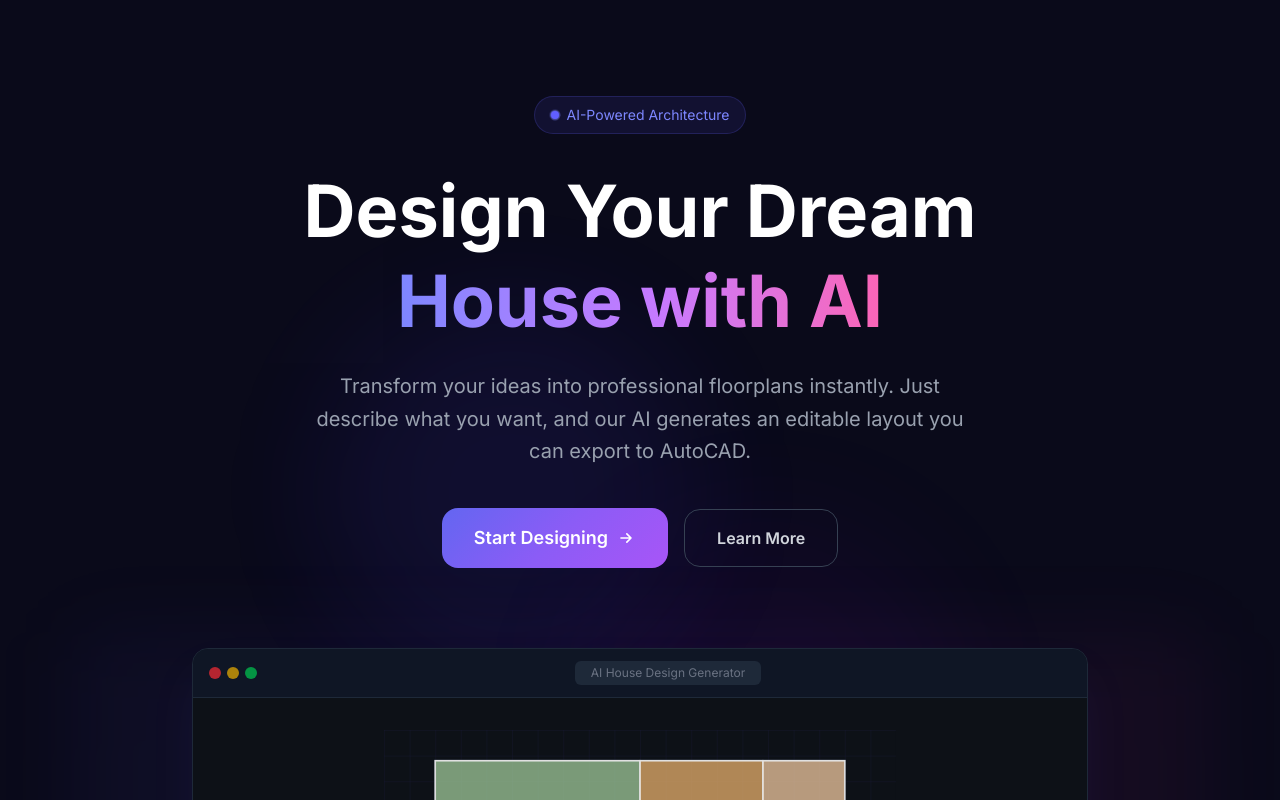
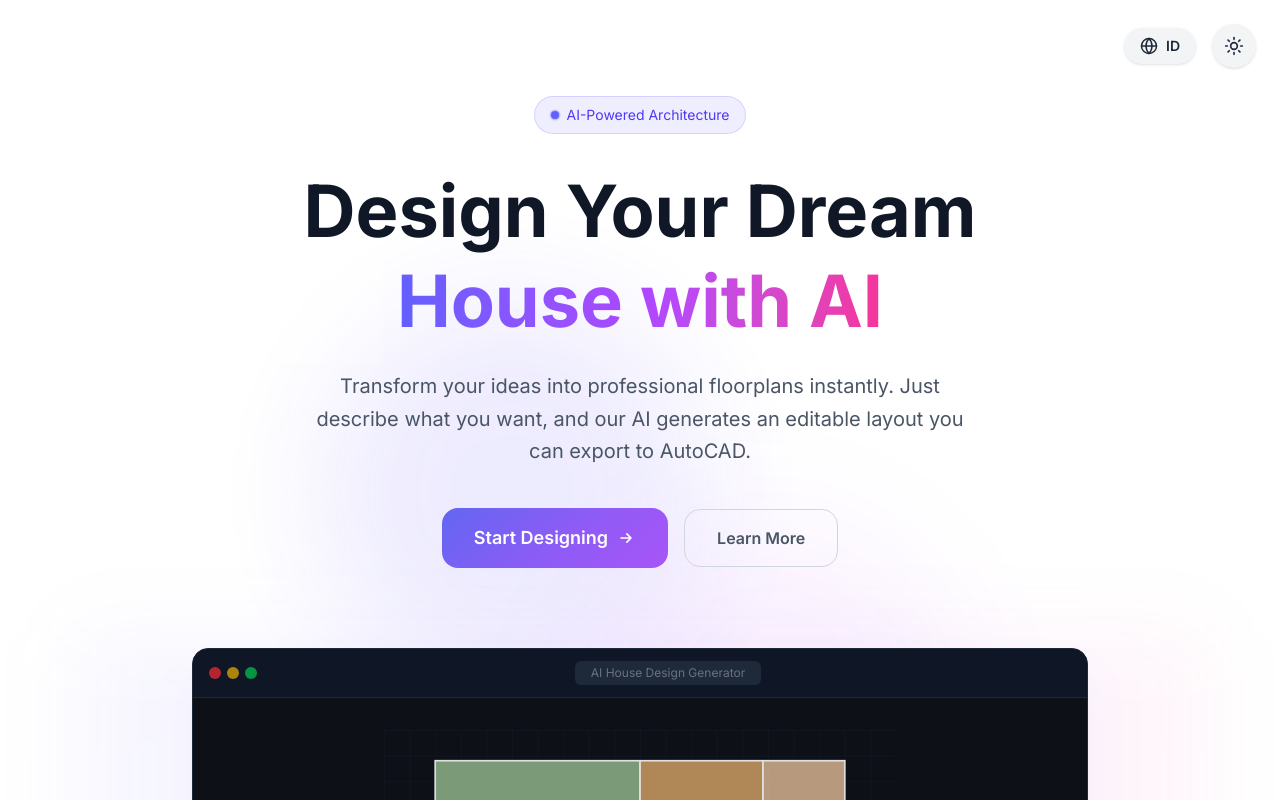
Before and after one commit to KangBasrengg/AI-House-Design-Generator, a Next.js app: page / in a window 1280 px wide. Shown: the top 800 px of the page. Built offline with nearby package versions, Linux system fonts and the light colour scheme.

Commit message:
feat: add translation and theme toggles

```diff
--- a/package.json
+++ b/package.json
@@ -14,7 +14,9 @@
     "framer-motion": "^12.39.0",
     "html-to-image": "^1.11.13",
     "konva": "^10.3.0",
+    "lucide-react": "^1.16.0",
     "next": "16.2.6",
+    "next-themes": "^0.4.6",
     "react": "19.2.4",
     "react-dom": "19.2.4",
     "react-konva": "^19.2.4",
--- a/src/app/layout.tsx
+++ b/src/app/layout.tsx
@@ -1,5 +1,6 @@
 import type { Metadata } from 'next';
 import { Inter } from 'next/font/google';
+import { ThemeProvider } from 'next-themes';
 import './globals.css';
 
 const inter = Inter({ subsets: ['latin'], variable: '--font-inter' });
@@ -15,9 +16,11 @@ export const metadata: Metadata = {
 
 export default function RootLayout({ children }: { children: React.ReactNode }) {
   return (
-    <html lang="en" className="dark">
-      <body className={`${inter.variable} font-sans antialiased bg-[#0a0a1a] text-white`}>
-        {children}
+    <html lang="en" suppressHydrationWarning>
+      <body className={`${inter.variable} font-sans antialiased min-h-screen bg-white dark:bg-[#0a0a1a] text-gray-900 dark:text-white transition-colors duration-300`}>
+        <ThemeProvider attribute="class" defaultTheme="dark" enableSystem>
+          {children}
+        </ThemeProvider>
       </body>
     </html>
   );
--- a/src/components/landing/LandingHero.tsx
+++ b/src/components/landing/LandingHero.tsx
@@ -2,6 +2,9 @@
 
 import { motion } from 'framer-motion';
 import Link from 'next/link';
+import Navbar from '../ui/Navbar';
+import { useAppStore } from '@/store/useAppStore';
+import { translations } from '@/lib/i18n/translations';
 
 const features = [
   {
@@ -44,8 +47,12 @@ const steps = [
 ];
 
 export default function LandingHero() {
+  const { lang } = useAppStore();
+  const t = translations[lang] || translations['en'];
+
   return (
-    <div className="relative bg-[#0a0a1a]">
+    <div className="relative bg-white dark:bg-[#0a0a1a] transition-colors duration-300">
+      <Navbar />
       {/* Hero Section */}
       <section className="relative overflow-hidden">
         {/* Animated background */}
@@ -65,25 +72,24 @@ export default function LandingHero() {
             animate={{ opacity: 1, y: 0 }}
             transition={{ duration: 0.8 }}
           >
-            <div className="inline-flex items-center gap-2 px-4 py-2 rounded-full bg-indigo-500/10 border border-indigo-500/20 text-indigo-400 text-sm mb-8">
+            <div className="inline-flex items-center gap-2 px-4 py-2 rounded-full bg-indigo-500/10 border border-indigo-500/20 text-indigo-600 dark:text-indigo-400 text-sm mb-8">
               <span className="relative flex h-2 w-2">
                 <span className="animate-ping absolute inline-flex h-full w-full rounded-full bg-indigo-400 opacity-75" />
                 <span className="relative inline-flex rounded-full h-2 w-2 bg-indigo-500" />
               </span>
-              AI-Powered Architecture
+              {t.heroBadge}
             </div>
 
-            <h1 className="text-5xl md:text-7xl font-bold text-white mb-6 leading-tight">
-              Design Your Dream
+            <h1 className="text-5xl md:text-7xl font-bold text-gray-900 dark:text-white mb-6 leading-tight">
+              {t.heroTitle1}
               <br />
-              <span className="bg-gradient-to-r from-indigo-400 via-purple-400 to-pink-400 bg-clip-text text-transparent">
-                House with AI
+              <span className="bg-gradient-to-r from-indigo-500 via-purple-500 to-pink-500 dark:from-indigo-400 dark:via-purple-400 dark:to-pink-400 bg-clip-text text-transparent">
+                {t.heroTitle2}
               </span>
             </h1>
 
-            <p className="text-lg md:text-xl text-gray-400 max-w-2xl mx-auto mb-10 leading-relaxed">
-              Transform your ideas into professional floorplans instantly. Just describe what you want,
-              and our AI generates an editable layout you can export to AutoCAD.
+            <p className="text-lg md:text-xl text-gray-600 dark:text-gray-400 max-w-2xl mx-auto mb-10 leading-relaxed">
+              {t.heroSubtitle}
             </p>
 
             <div className="flex flex-col sm:flex-row items-center justify-center gap-4 mb-20">
@@ -97,7 +103,7 @@ export default function LandingHero() {
                 >
                   <span className="absolute inset-0 bg-white/10 opacity-0 group-hover:opacity-100 transition-opacity" />
                   <span className="relative flex items-center gap-2">
-                    Start Designing
+                    {t.btnStart}
                     <svg className="w-5 h-5" fill="none" stroke="currentColor" viewBox="0 0 24 24">
                       <path strokeLinecap="round" strokeLinejoin="round" strokeWidth={2} d="M13 7l5 5m0 0l-5 5m5-5H6" />
                     </svg>
@@ -106,9 +112,9 @@ export default function LandingHero() {
               </Link>
               <a
                 href="#features"
-                className="px-8 py-4 rounded-2xl font-semibold text-gray-300 border border-gray-700 hover:border-gray-600 hover:text-white transition-colors"
+                className="px-8 py-4 rounded-2xl font-semibold text-gray-600 dark:text-gray-300 border border-gray-300 dark:border-gray-700 hover:border-gray-400 dark:hover:border-gray-600 hover:text-gray-900 dark:hover:text-white transition-colors"
               >
-                Learn More
+                {t.btnLearnMore}
               </a>
             </div>
           </motion.div>
--- /dev/null
+++ b/src/components/ui/Navbar.tsx
@@ -0,0 +1,36 @@
+'use client';
+
+import { useTheme } from 'next-themes';
+import { useAppStore } from '@/store/useAppStore';
+import { Moon, Sun, Globe } from 'lucide-react';
+import { useEffect, useState } from 'react';
+
+export default function Navbar() {
+  const { theme, setTheme } = useTheme();
+  const { lang, setLang } = useAppStore();
+  const [mounted, setMounted] = useState(false);
+
+  useEffect(() => setMounted(true), []);
+
+  if (!mounted) return null;
+
+  return (
+    <nav className="absolute top-0 right-0 p-6 z-50 flex items-center gap-4">
+      <button
+        onClick={() => setLang(lang === 'en' ? 'id' : 'en')}
+        className="flex items-center gap-2 px-4 py-2 rounded-full bg-gray-100 dark:bg-gray-800 text-gray-800 dark:text-gray-200 hover:bg-gray-200 dark:hover:bg-gray-700 transition-colors shadow-sm"
+      >
+        <Globe size={18} />
+        <span className="font-semibold text-sm">{lang === 'en' ? 'ID' : 'EN'}</span>
+      </button>
+
+      <button
+        onClick={() => setTheme(theme === 'dark' ? 'light' : 'dark')}
+        className="p-3 rounded-full bg-gray-100 dark:bg-gray-800 text-gray-800 dark:text-gray-200 hover:bg-gray-200 dark:hover:bg-gray-700 transition-colors shadow-sm"
+        aria-label="Toggle Theme"
+      >
+        {theme === 'dark' ? <Sun size={20} /> : <Moon size={20} />}
+      </button>
+    </nav>
+  );
+}
--- /dev/null
+++ b/src/lib/i18n/translations.ts
@@ -0,0 +1,108 @@
+export type Language = 'en' | 'id';
+
+export const translations = {
+  en: {
+    heroBadge: 'AI-Powered Architecture',
+    heroTitle1: 'Design Your Dream',
+    heroTitle2: 'House with AI',
+    heroSubtitle: 'Transform your ideas into professional floorplans instantly. Just describe what you want, and our AI generates an editable layout you can export to AutoCAD.',
+    btnStart: 'Start Designing',
+    btnLearnMore: 'Learn More',
+
+    featTitle: 'Everything You Need to Design',
+    featSubtitle: 'From AI generation to CAD export — all the tools you need in one place.',
+    f1Title: 'AI-Powered Generation',
+    f1Desc: 'Describe your dream house in plain text and get an instant floorplan layout.',
+    f2Title: 'Interactive Editor',
+    f2Desc: 'Drag, resize, and customize rooms directly on the canvas.',
+    f3Title: 'AutoCAD Export',
+    f3Desc: 'Export your design as DXF files compatible with AutoCAD, LibreCAD, and more.',
+    f4Title: 'PNG Export',
+    f4Desc: 'Download high-quality PNG images of your floorplan designs.',
+    f5Title: 'Smart Layouts',
+    f5Desc: 'AI ensures logical room adjacency and realistic proportions.',
+    f6Title: 'Free to Use',
+    f6Desc: 'No GPU required. Fast, affordable AI architecture for everyone.',
+
+    howTitle: 'How It Works',
+    howSubtitle: 'Four simple steps to your dream house design',
+    s1Title: 'Describe',
+    s1Desc: 'Type your house requirements in natural language',
+    s2Title: 'Generate',
+    s2Desc: 'AI creates a structured floorplan layout instantly',
+    s3Title: 'Customize',
+    s3Desc: 'Edit rooms, drag to reposition, resize as needed',
+    s4Title: 'Export',
+    s4Desc: 'Download as PNG image or DXF for AutoCAD',
+
+    ctaTitle: 'Ready to Design?',
+    ctaSubtitle: 'Start creating professional house floorplans with AI — no design experience needed.',
+    btnGetStarted: 'Get Started Free →',
+
+    navTitle: 'AI House Design',
+    aiGenerator: 'AI Generator',
+    aiGeneratorDesc: 'Describe your house and let AI create the layout',
+    promptPlaceholder: 'Describe your dream house... e.g., \'Modern minimalist 8x12m, 3 bedrooms, open kitchen\'',
+    btnGenerate: 'Generate Design',
+    generating: 'Generating...',
+    aiDesc: 'AI Description',
+    roomsCount: 'ROOMS',
+    addRoom: 'ADD ROOM',
+    noFloorplan: 'No floorplan yet',
+    noFloorplanDesc: 'Generate a design to see the preview here',
+    btnExportPng: 'PNG',
+    btnExportDxf: 'DXF (AutoCAD)',
+  },
+  id: {
+    heroBadge: 'Arsitektur Bertenaga AI',
+    heroTitle1: 'Desain Rumah',
+    heroTitle2: 'Impianmu dengan AI',
+    heroSubtitle: 'Ubah ide kamu menjadi denah lantai profesional dalam sekejap. Cukup deskripsikan keinginanmu, dan AI kami akan membuatkan layout yang bisa diedit dan diekspor ke AutoCAD.',
+    btnStart: 'Mulai Desain',
+    btnLearnMore: 'Pelajari Lebih Lanjut',
+
+    featTitle: 'Semua Alat Desain yang Kamu Butuhkan',
+    featSubtitle: 'Dari generasi AI hingga ekspor CAD — semua ada di satu tempat.',
+    f1Title: 'Generasi Cerdas AI',
+    f1Desc: 'Deskripsikan rumah impianmu dengan teks biasa dan dapatkan denah instan.',
+    f2Title: 'Editor Interaktif',
+    f2Desc: 'Geser, ubah ukuran, dan sesuaikan ruangan langsung di atas kanvas.',
+    f3Title: 'Ekspor AutoCAD',
+    f3Desc: 'Ekspor desainmu sebagai file DXF yang kompatibel dengan AutoCAD, LibreCAD, dll.',
+    f4Title: 'Ekspor PNG',
+    f4Desc: 'Download gambar PNG resolusi tinggi dari desain denah lantai kamu.',
+    f5Title: 'Layout Cerdas',
+    f5Desc: 'AI memastikan kedekatan antar ruangan logis dan proporsi realistis.',
+    f6Title: 'Gratis Digunakan',
+    f6Desc: 'Tidak butuh GPU canggih. Arsitektur AI yang cepat dan terjangkau untuk semua.',
+
+    howTitle: 'Cara Kerja',
+    howSubtitle: 'Empat langkah mudah menuju desain rumah impianmu',
+    s1Title: 'Deskripsi',
+    s1Desc: 'Ketik kebutuhan rumahmu menggunakan bahasa sehari-hari',
+    s2Title: 'Generate',
+    s2Desc: 'AI membuat struktur layout denah secara instan',
+    s3Title: 'Kustomisasi',
+    s3Desc: 'Edit ruangan, geser untuk atur posisi, ubah ukuran sesuai kebutuhan',
+    s4Title: 'Ekspor',
+    s4Desc: 'Download sebagai gambar PNG atau file DXF untuk AutoCAD',
+
+    ctaTitle: 'Siap untuk Mendesain?',
+    ctaSubtitle: 'Mulai buat denah rumah profesional dengan AI — tanpa perlu pengalaman desain.',
+    btnGetStarted: 'Mulai Gratis Sekarang →',
+
+    navTitle: 'AI House Design',
+    aiGenerator: 'AI Generator',
+    aiGeneratorDesc: 'Deskripsikan rumahmu dan biarkan AI membuat denahnya',
+    promptPlaceholder: 'Deskripsikan rumah impianmu... misal, \'Rumah modern minimalis 8x12m, 3 kamar tidur, dapur terbuka\'',
+    btnGenerate: 'Generate Desain',
+    generating: 'Memproses...',
+    aiDesc: 'Deskripsi AI',
+    roomsCount: 'RUANGAN',
+    addRoom: 'TAMBAH RUANGAN',
+    noFloorplan: 'Belum ada denah',
+    noFloorplanDesc: 'Generate desain untuk melihat preview di sini',
+    btnExportPng: 'PNG',
+    btnExportDxf: 'DXF (AutoCAD)',
+  }
+};
--- /dev/null
+++ b/src/store/useAppStore.ts
@@ -0,0 +1,7 @@
+import { create } from 'zustand';
+import { translations, Language } from '@/lib/i18n/translations';
+
+export const useAppStore = create<{ lang: Language; setLang: (l: Language) => void }>((set) => ({
+  lang: 'en',
+  setLang: (lang) => set({ lang }),
+}));
```
Also changed, not shown: 1 other file (tests, documents, lock files or other folders).
